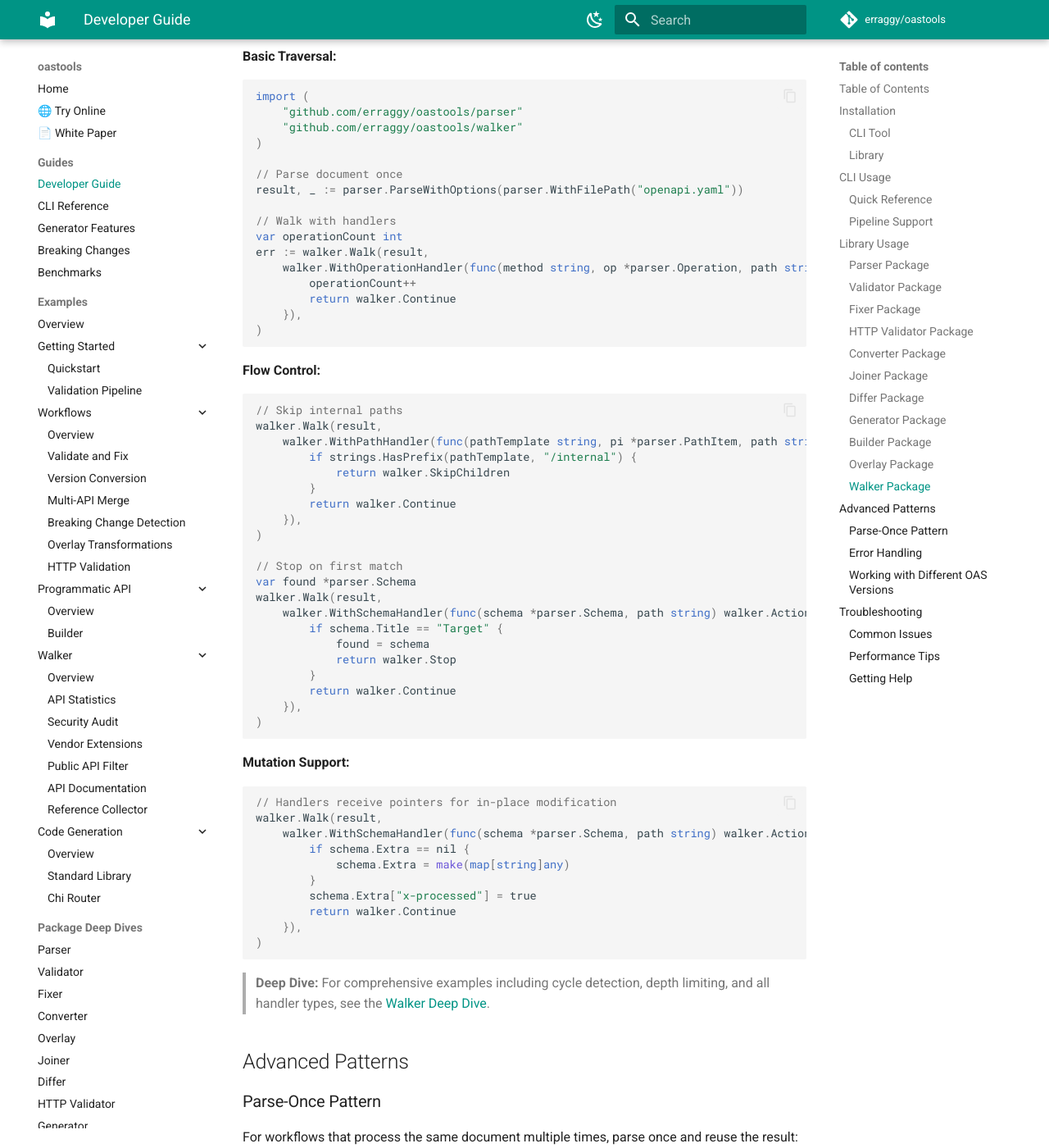
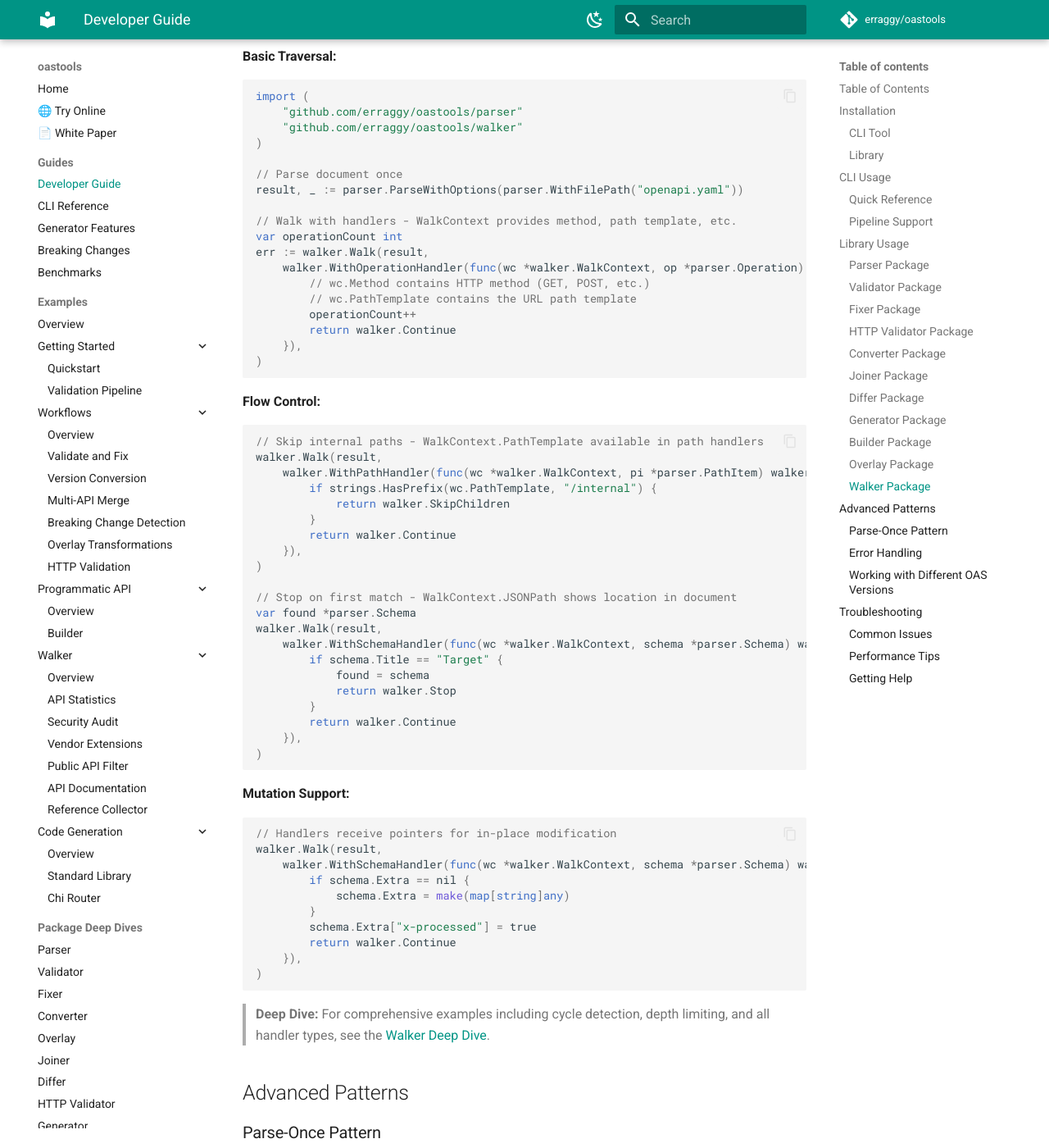
Before and after one commit to erraggy/oastools, an MkDocs documentation site: the page built from docs/developer-guide.md, in a window 1280 px wide and 1400 px high, scrolled down 28216 px. Shown: the whole window at 82% size. Built offline with MkDocs 1.6.1 and Material for MkDocs 9.7.7, drawn with Linux system fonts in a browser that asks for light colours; comment, search, counter and statistics services are not loaded.

Commit message:
docs: update walker handler signatures and package count
- Update README.md to reflect 12 public packages (was 11)
- Update developer-guide.md walker examples to use WalkContext signatures
  - All handlers now take (*WalkContext, element) instead of old signatures
  - Add comments explaining WalkContext fields (Method, PathTemplate, JSONPath)

🤖 Generated with [Claude Code](https://claude.com/claude-code)

Co-Authored-By: Claude Opus 4.5 <noreply@anthropic.com>

````diff
--- a/docs/developer-guide.md
+++ b/docs/developer-guide.md
@@ -1478,10 +1478,12 @@ import (
 // Parse document once
 result, _ := parser.ParseWithOptions(parser.WithFilePath("openapi.yaml"))
 
-// Walk with handlers
+// Walk with handlers - WalkContext provides method, path template, etc.
 var operationCount int
 err := walker.Walk(result,
-    walker.WithOperationHandler(func(method string, op *parser.Operation, path string) walker.Action {
+    walker.WithOperationHandler(func(wc *walker.WalkContext, op *parser.Operation) walker.Action {
+        // wc.Method contains HTTP method (GET, POST, etc.)
+        // wc.PathTemplate contains the URL path template
         operationCount++
         return walker.Continue
     }),
@@ -1491,20 +1493,20 @@ err := walker.Walk(result,
 **Flow Control:**
 
 ```go
-// Skip internal paths
+// Skip internal paths - WalkContext.PathTemplate available in path handlers
 walker.Walk(result,
-    walker.WithPathHandler(func(pathTemplate string, pi *parser.PathItem, path string) walker.Action {
-        if strings.HasPrefix(pathTemplate, "/internal") {
+    walker.WithPathHandler(func(wc *walker.WalkContext, pi *parser.PathItem) walker.Action {
+        if strings.HasPrefix(wc.PathTemplate, "/internal") {
             return walker.SkipChildren
         }
         return walker.Continue
     }),
 )
 
-// Stop on first match
+// Stop on first match - WalkContext.JSONPath shows location in document
 var found *parser.Schema
 walker.Walk(result,
-    walker.WithSchemaHandler(func(schema *parser.Schema, path string) walker.Action {
+    walker.WithSchemaHandler(func(wc *walker.WalkContext, schema *parser.Schema) walker.Action {
         if schema.Title == "Target" {
             found = schema
             return walker.Stop
@@ -1519,7 +1521,7 @@ walker.Walk(result,
 ```go
 // Handlers receive pointers for in-place modification
 walker.Walk(result,
-    walker.WithSchemaHandler(func(schema *parser.Schema, path string) walker.Action {
+    walker.WithSchemaHandler(func(wc *walker.WalkContext, schema *parser.Schema) walker.Action {
         if schema.Extra == nil {
             schema.Extra = make(map[string]any)
         }
````
Also changed, not shown: README.md (+2 -2 lines).
